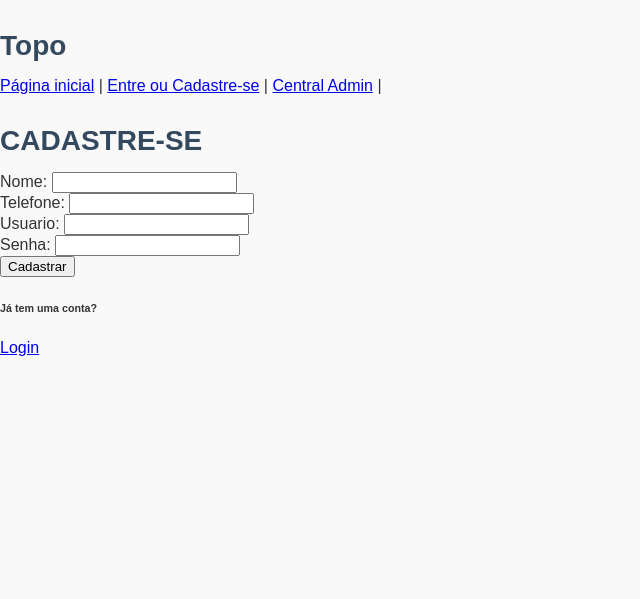
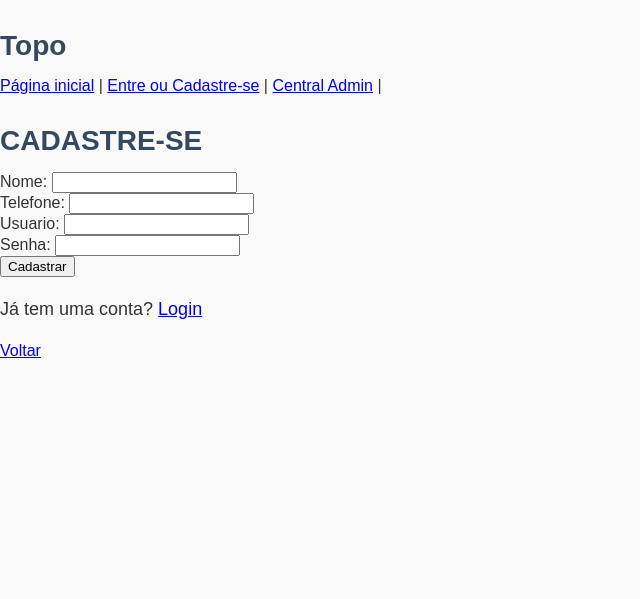
Before and after one commit to devRafaelFN/barber_manager, a PHP site: page /index.php?pg=form_cadastro in a window 1280 px wide. Shown: the top 599 px of the page, without its empty margins (0-640 px from the left). Run offline with PHP 8.4, Linux system fonts and the light colour scheme.

Commit message:
Adição do botão voltar

```diff
--- a/form_cadastro.php
+++ b/form_cadastro.php
@@ -9,8 +9,9 @@
     <input type="submit" value="Cadastrar"><br>
 
 
-    <h6>Já tem uma conta? </h6>
-    <a href="admin/form_login.php">Login</a>
+    <p>Já tem uma conta? <a href="admin/form_login.php">Login</a></p>
+    <a href="index.php">Voltar</a>
+
 
 
 </form>
```
